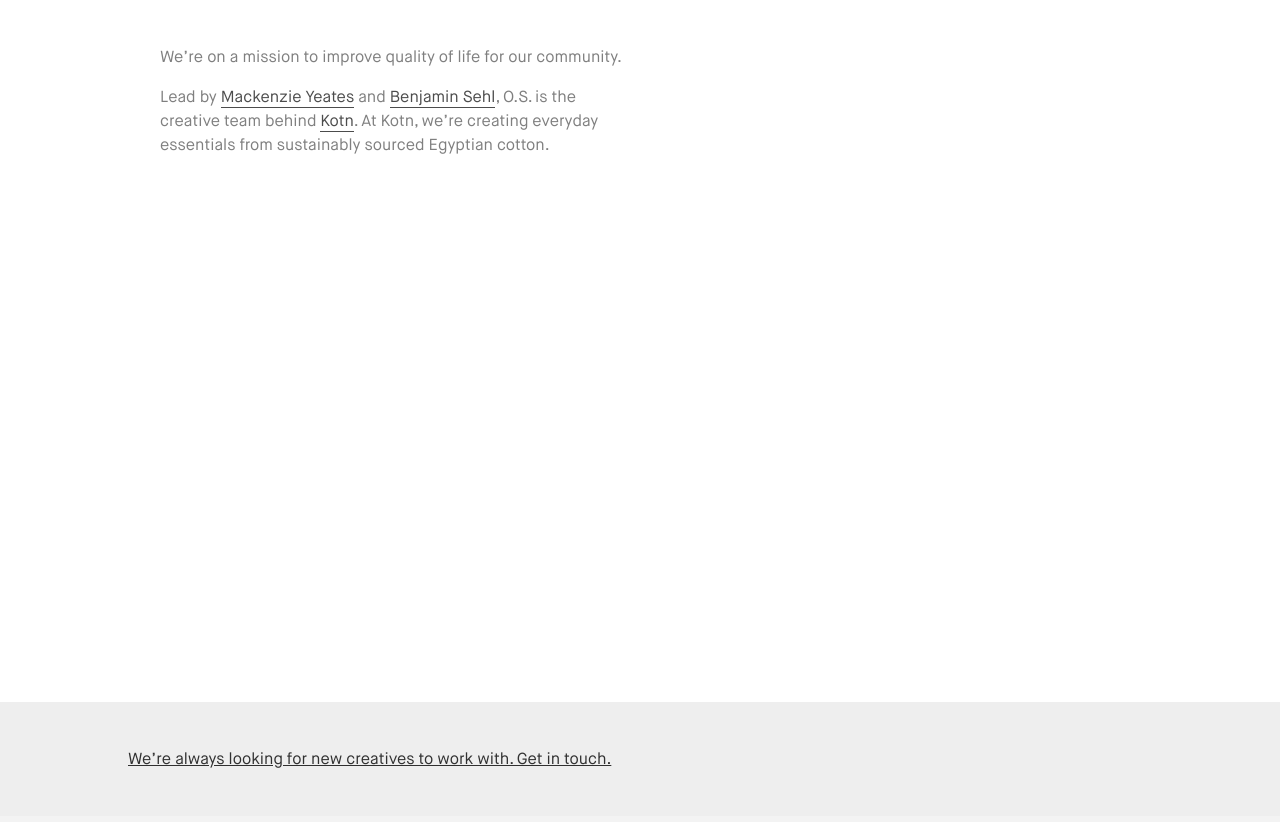
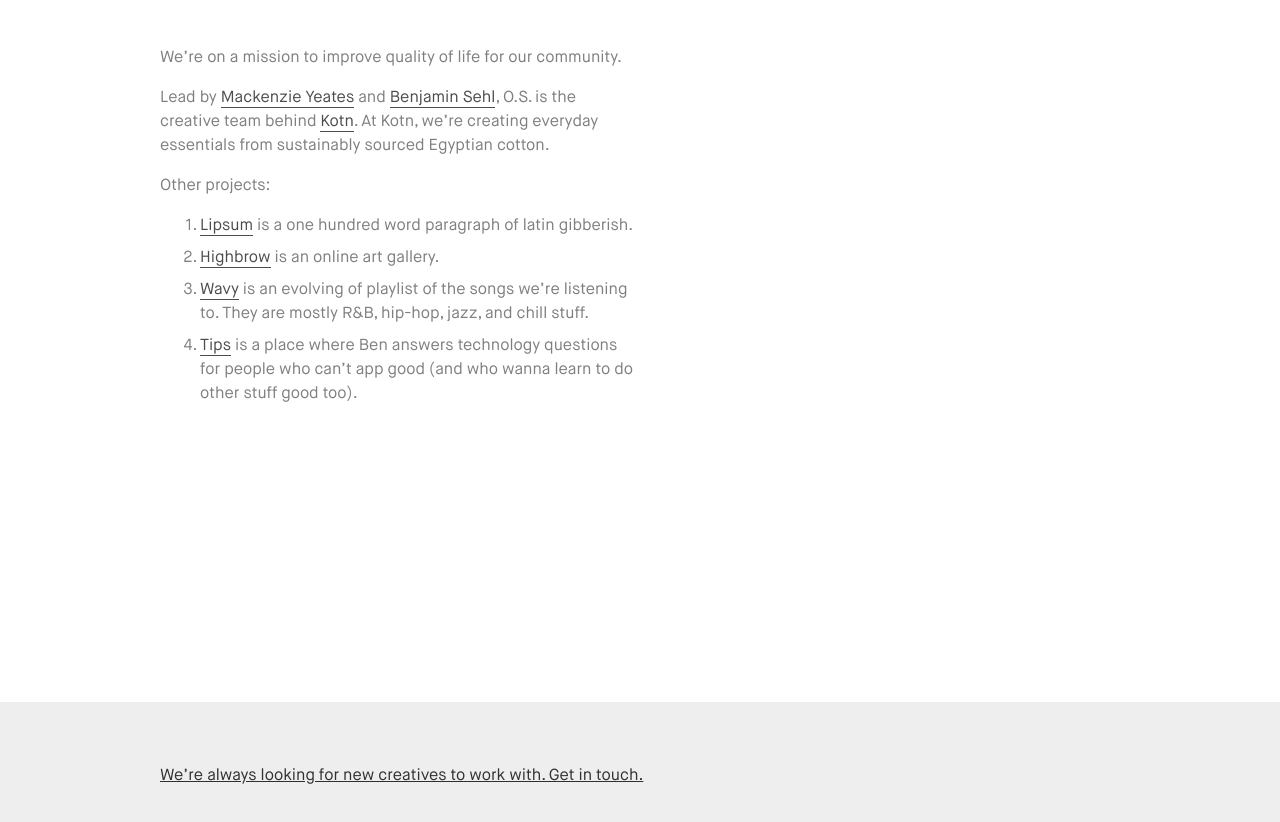
Before and after one commit to ordinarystudios/ordinarystudios.github.io, a website: page index.html in a window 1280 px wide. Shown: the part 98-920 px from the top of the page. Drawn offline with nearby package versions, Linux system fonts and the light colour scheme.

Commit message:
Style changes

```diff
--- a/index.html
+++ b/index.html
@@ -26,20 +26,19 @@
 
           <p class="measure">Lead by <a class="black-70 bb no-underline" href="//instagram.com/mackenzieyeates">Mackenzie Yeates</a> and <a class="black-70 bb no-underline" href="//instagram.com/benjaminsehl">Benjamin Sehl</a>, O.S. is the creative team behind <a class="black-70 bb no-underline" href="//kotn.com">Kotn</a>. At Kotn, we&rsquo;re creating everyday essentials from sustainably sourced Egyptian cotton.</p>
 
-          <!-- <ol class="measure">
-            <li class="mb2"><a class="black-70 bb no-underline" href="//highbrow.af">Highbrow</a> is an online curation of art we like.</li>
+          <p>Other projects:</p>
+          <ol class="measure">
+            <li class="mb2"><a class="black-70 bb no-underline" href="//lipsum.me">Lipsum</a> is a one hundred word paragraph of latin gibberish.</li>
+            <li class="mb2"><a class="black-70 bb no-underline" href="//highbrow.af">Highbrow</a> is an online art gallery.</li>
             <li class="mb2"><a class="black-70 bb no-underline" href="//wavy.fm">Wavy</a> is an evolving of playlist of the songs we&rsquo;re listening to. They are mostly R&amp;B, hip-hop, jazz, and chill stuff.</li>
             <li class="mb2"><a class="black-70 bb no-underline" href="//benjamin.tips">Tips</a> is a place where Ben answers technology questions for people who can&rsquo;t app good (and who wanna learn to do other stuff good too).</li>
-          </ol> -->
+          </ol>
         </section>
       </main>
 
-      <footer class="pa4 bg-light-gray overflow-auto w-100">
+      <footer class="bg-light-gray overflow-auto w-100">
           <div class="mw8 center">
-              <div>
-                  <p><a class="f5 black-80 " href=
-                  "mailto:hello@kotn.com">We&rsquo;re always looking for new creatives to work with. Get in touch.</a></p>
-              </div>
+            <a class="f5 ph4 pv5 dib black-80 " href="mailto:hello@kotn.com">We&rsquo;re always looking for new creatives to work with. Get in touch.</a>
           </div>
       </footer>
 
--- a/styles/main.scss
+++ b/styles/main.scss
@@ -35,6 +35,15 @@
 }
 
 body {
-  background: #f3f3f3;
   font-family: 'maison_neue', sans-serif;
+  -webkit-animation-name: welcome;
+  -webkit-animation-duration: 1.5s;
+  -webkit-font-smoothing: antialiased;
+  text-rendering: optimizeLegibility;
 }
+
+@-webkit-keyframes welcome {
+  from {
+    opacity: 0; }
+  to {
+    opacity: 1; } }
```
Also changed, not shown: styles/main.css, 1 other file.
